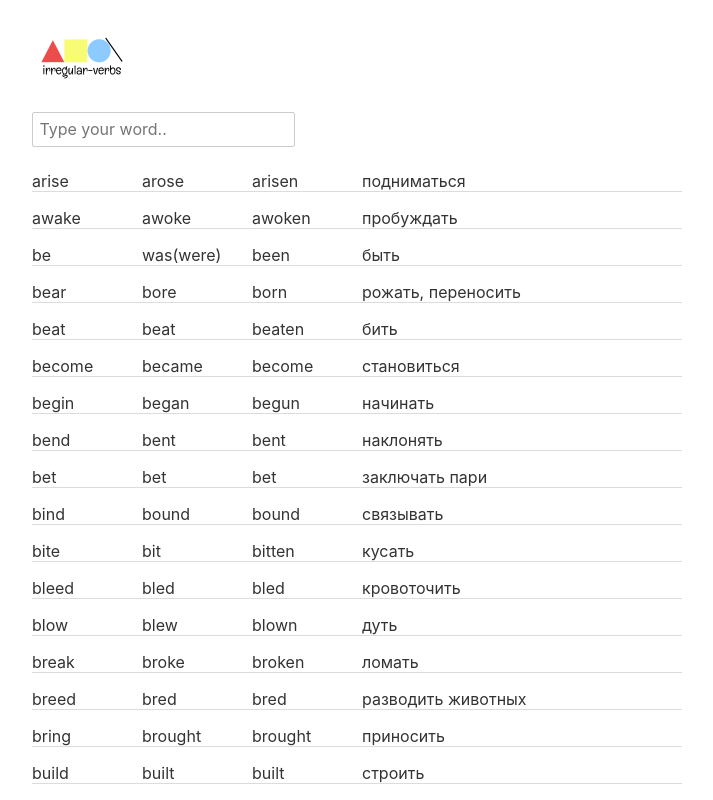
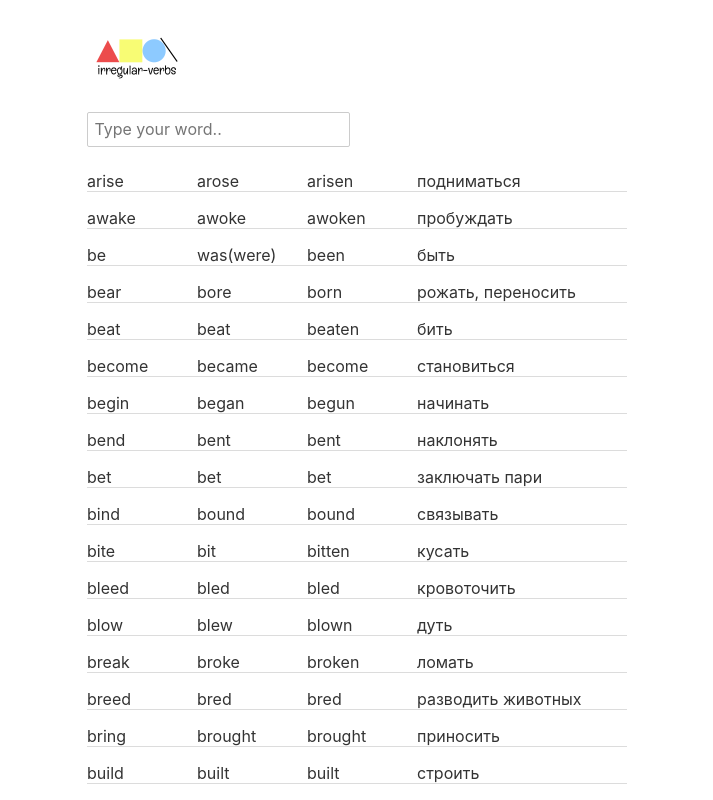
Before and after one commit to AlexanderShvaykin/irregular_verbs, a Svelte app: page / in a window 1280 px wide. Shown: the top 800 px of the page, without its empty margins (283-996 px from the left). Built offline with nearby package versions, Linux system fonts and the light colour scheme.

Commit message:
Fixes div width

```diff
--- a/src/App.svelte
+++ b/src/App.svelte
@@ -12,7 +12,7 @@
 
 <style>
   .list {
-      width: 650px;
+      width: 540px;
       margin: auto;
   }
   .list p {
```
